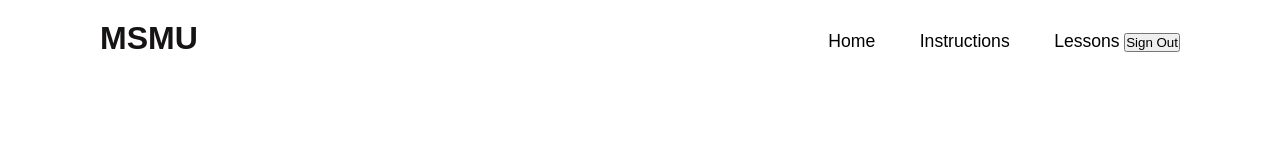
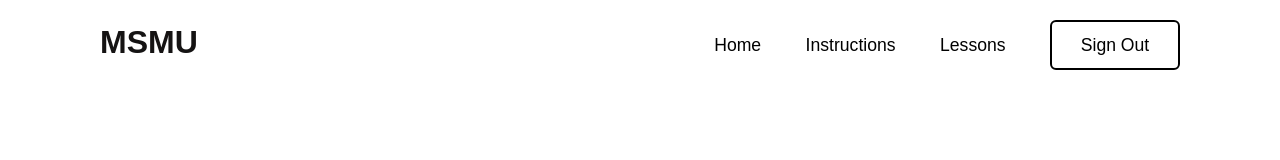
Before and after one commit to MykhaelaD/RLessons, a plain HTML site: page home.html in a window 1280 px wide. Drawn offline with nearby package versions, Linux system fonts and the light colour scheme.

Commit message:
style1.css

```diff
--- a/style1.css
+++ b/style1.css
@@ -349,3 +349,26 @@ iframe {
   }
 
   /* You can add more styles based on your design requirements */
+
+
+  /* Style for the sign-out button */
+.navigation .btnSignOut {
+    width: 130px;
+    height: 50px;
+    background: transparent;
+    border: 2px solid black;
+    outline: none;
+    border-radius: 6px;
+    cursor: pointer;
+    font-size: 1.1em;
+    color: black;
+    font-weight: 500;
+    margin-left: 40px;
+    transition: .5s;
+}
+
+/* Style for the sign-out button on hover */
+.navigation .btnSignOut:hover {
+    background: grey;
+    color: #162938;
+}
```
